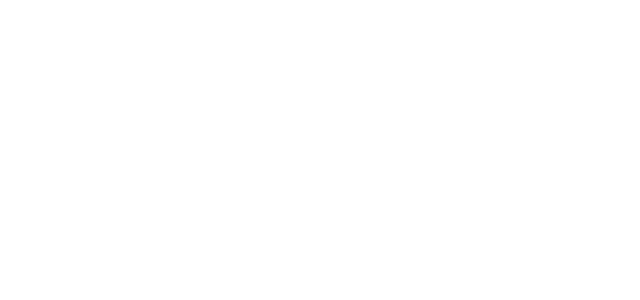
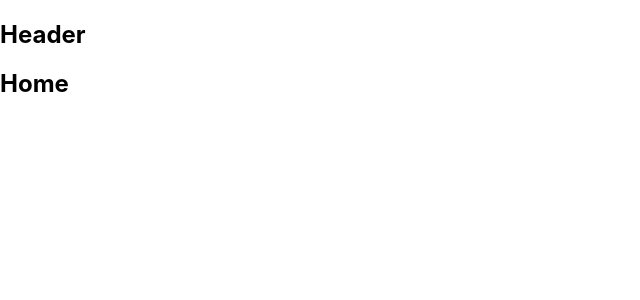
Before and after one commit to diptasahacse/product-analysis-website-diptasahacse, a React (Create React App) app: page / in a window 1280 px wide. Shown: the top 300 px of the page, without its empty margins (0-640 px from the left). Built offline with nearby package versions, Linux system fonts and the light colour scheme.

Commit message:
make necessary components like Header, Home, About, Dashboard, Reviews, Blogs

```diff
--- a/src/App.js
+++ b/src/App.js
@@ -1,9 +1,13 @@
 import logo from './logo.svg';
 import './App.css';
+import Home from './components/Home/Home';
+import Header from './components/Header/Header';
 
 function App() {
   return (
-    <div className="App">
+    <div>
+      <Header></Header>
+      <Home></Home>
 
     </div>
   );
--- /dev/null
+++ b/src/components/Header/Header.js
@@ -0,0 +1,11 @@
+import React from 'react';
+
+const Header = () => {
+    return (
+        <div>
+            <h2>Header</h2>
+        </div>
+    );
+};
+
+export default Header;
--- /dev/null
+++ b/src/components/Home/Home.js
@@ -0,0 +1,11 @@
+import React from 'react';
+
+const Home = () => {
+    return (
+        <div>
+            <h2>Home</h2>
+        </div>
+    );
+};
+
+export default Home;
```
Also changed, not shown: src/components/About/About.js (added, +11 -0 lines), src/components/Blogs/Blogs.js (added, +11 -0 lines), src/components/Dashboard/Dashboard.js (added, +11 -0 lines), src/components/Reviews/Reviews.js (added, +11 -0 lines).
